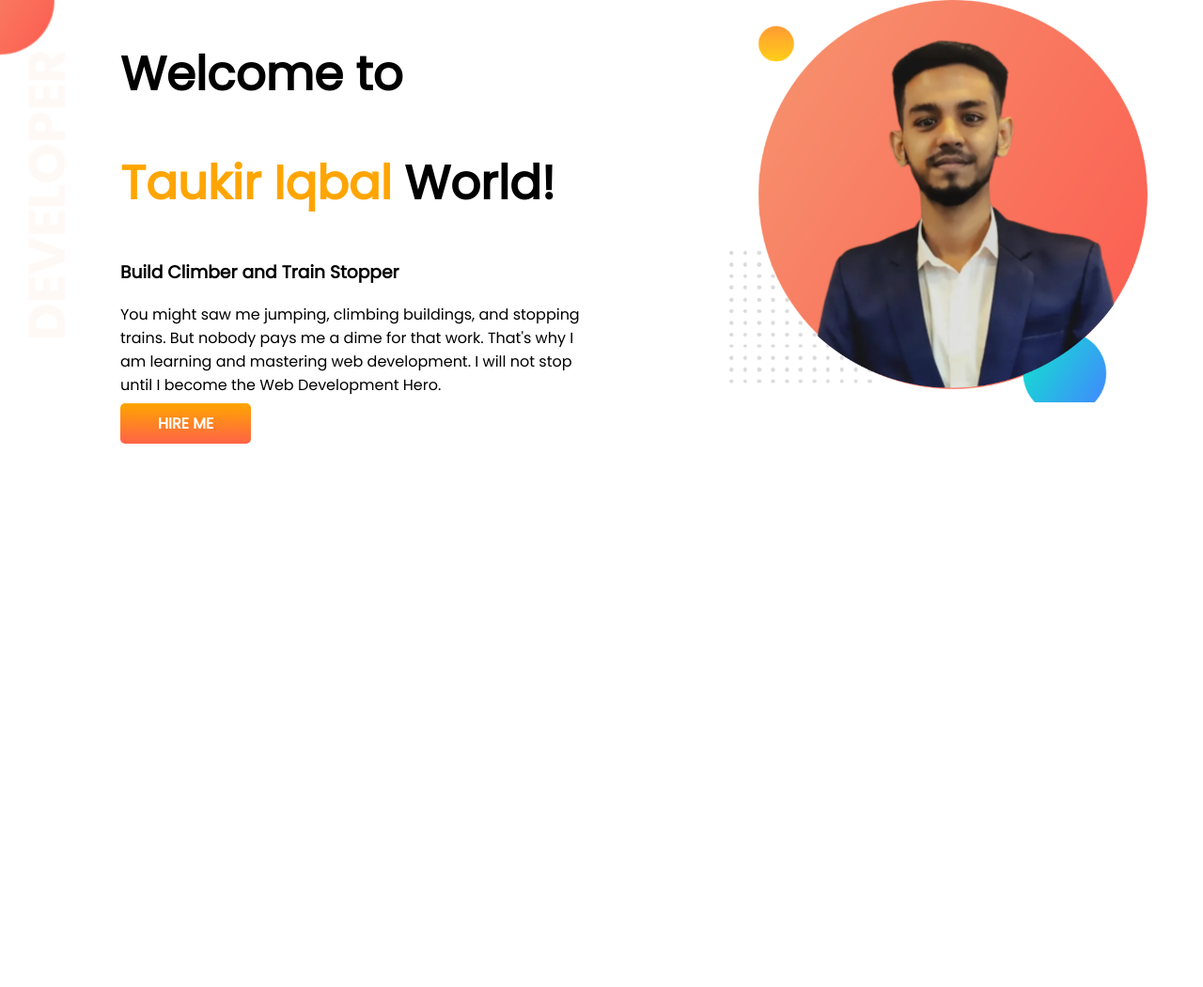
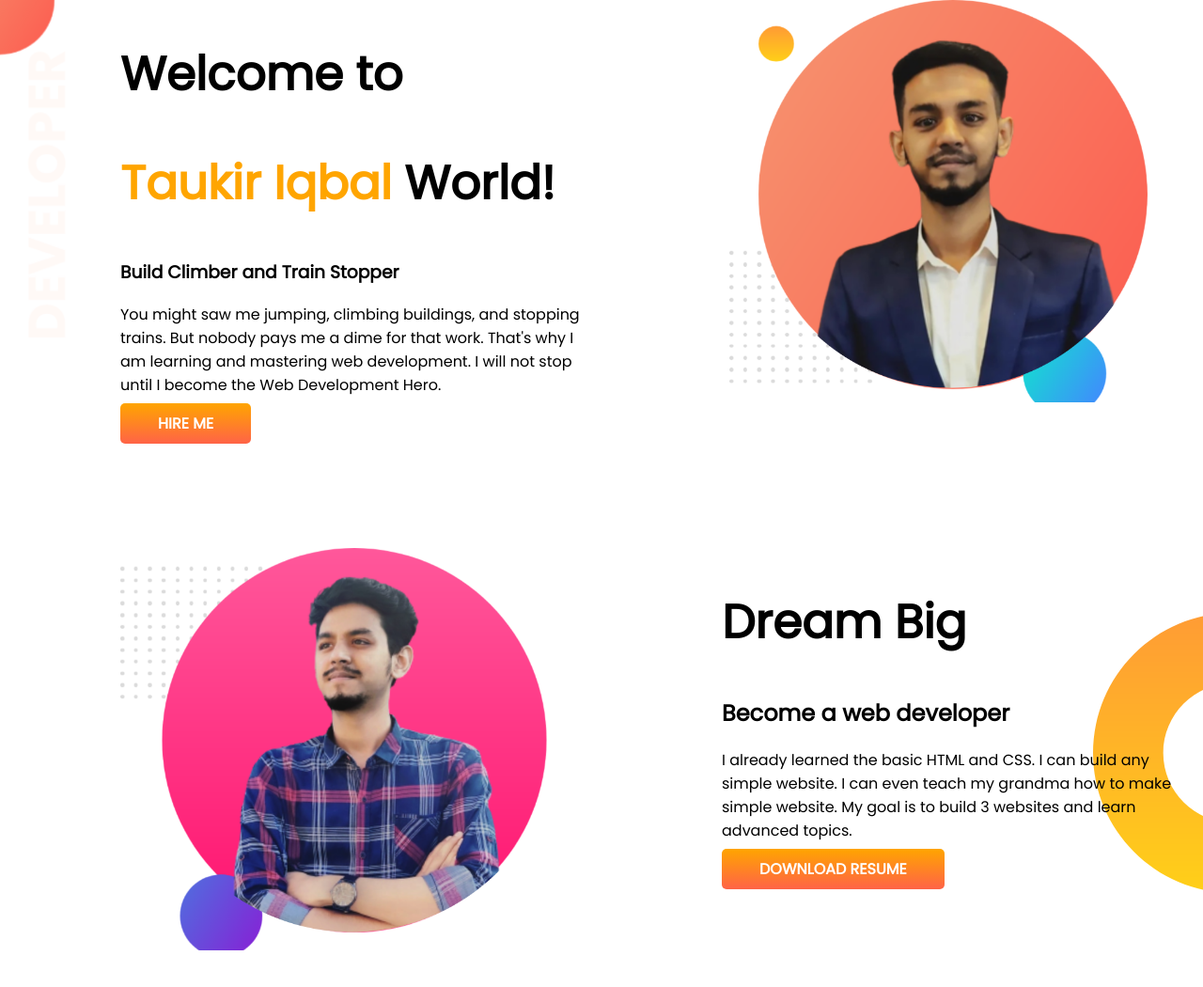
Before and after one commit to taukir213/Developer-Portfolio, a plain HTML site: page index.html in a window 1280 px wide. Shown: the whole page at 94% size. Before the commit the page ends 800 px from the top, so only its background shows below. Drawn offline with Linux system fonts and the light colour scheme.

Commit message:
dreama added

```diff
--- a/index.html
+++ b/index.html
@@ -29,6 +29,18 @@
             <img src="taukir iqbal.png" alt="">
         </div>
     </section>
+    <section class="Dream-Big">
+        <div class="half-width">
+            <img src="iqbal khan.png" alt="">
+        </div class="half-width">
+        <div class="half-width">
+            <h1>Dream Big</h1>
+            <h2>Become a web developer</h2>
+            <p>I already learned the basic HTML and CSS. I can build any simple website. I can even teach my grandma how
+                to make simple website. My goal is to build 3 websites and learn advanced topics.</p>
+            <a class="link-button" target="_blank" href="">DOWNLOAD RESUME</a>
+
+        </div>
 </body>
 
 </html>
--- a/style.css
+++ b/style.css
@@ -13,6 +13,7 @@ h1 {
 
 section {
     display: flex;
+    margin-bottom: 120px;
 }
 
 .half-width {
@@ -37,3 +38,12 @@ section {
     background-image: url(top-banner.png);
     background-repeat: no-repeat;
 }
+
+.Dream-Big {
+    background-image: url(dream-bg.png);
+    background-repeat: no-repeat
+}
+
+.Dream-Big {
+    background-position: right;
+}
```
Also changed, not shown: dream-bg.png (added).
